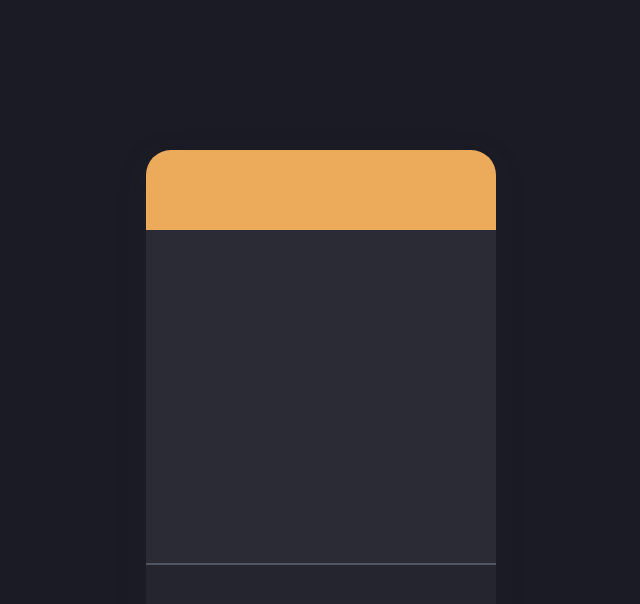
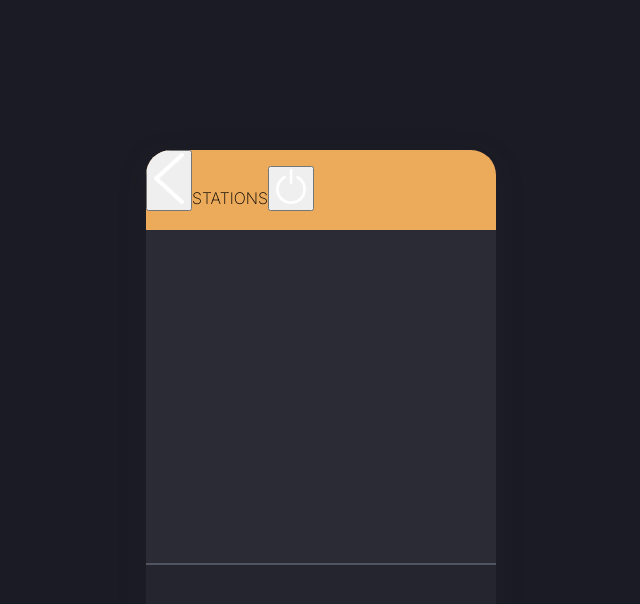
Before and after one commit to rubayethossain/react-radio-widget, a React (Create React App) app: page / in a window 1280 px wide. Shown: the top 604 px of the page, without its empty margins (319-959 px from the left). Built offline with nearby package versions, Linux system fonts and the light colour scheme.

Commit message:
Create IconButton component

```diff
--- /dev/null
+++ b/src/components/Buttons/IconButton.tsx
@@ -0,0 +1,37 @@
+import { useMemo } from "react";
+
+type Props = {
+    icon: string,
+    alt?: string,
+    onClick: () => void,
+    width?: string,
+    height?: string,
+    className?: string
+}
+
+const IconButton = (props: Props) => {
+    const {icon, alt, onClick, width, height, className} = props;
+
+    const iconStyle = {
+        width,
+        height
+    }
+
+    const buttonClass = useMemo(() => {
+        return className ? `${className}` : ``
+    }, [className])
+
+    return (
+        <button onClick={onClick} className={buttonClass}>
+            <img src={icon} alt={alt} style={iconStyle} />
+        </button>
+    )
+}
+
+IconButton.defaultProps = {
+    alt: "",
+    width: "30px",
+    height: "auto"
+}
+
+export default IconButton
--- /dev/null
+++ b/src/components/Buttons/index.ts
@@ -0,0 +1,3 @@
+import IconButton from "./IconButton"
+
+export {IconButton}
--- a/src/components/index.ts
+++ /dev/null
@@ -1 +0,0 @@
-export {}
--- a/src/screens/RadioWidget/WidgetTopBar/WidgetTopBar.tsx
+++ b/src/screens/RadioWidget/WidgetTopBar/WidgetTopBar.tsx
@@ -1,9 +1,13 @@
+import { BACK_ARROW_ICON, SWITCH_ICON } from '../../../assets';
+import { IconButton } from '../../../components/Buttons';
 import styles from './WidgetTopBar.module.css';
 
 const WidgetTopBar = () => {
     return (
         <div className={styles.wrapper}>
-
+            <IconButton icon={BACK_ARROW_ICON} onClick={() => console.log()} />
+            <span>STATIONS</span>
+            <IconButton icon={SWITCH_ICON} onClick={() => console.log()} />
         </div>
     )
 }
```
Also changed, not shown: src/components/Buttons/IconButton.module.css (added).
